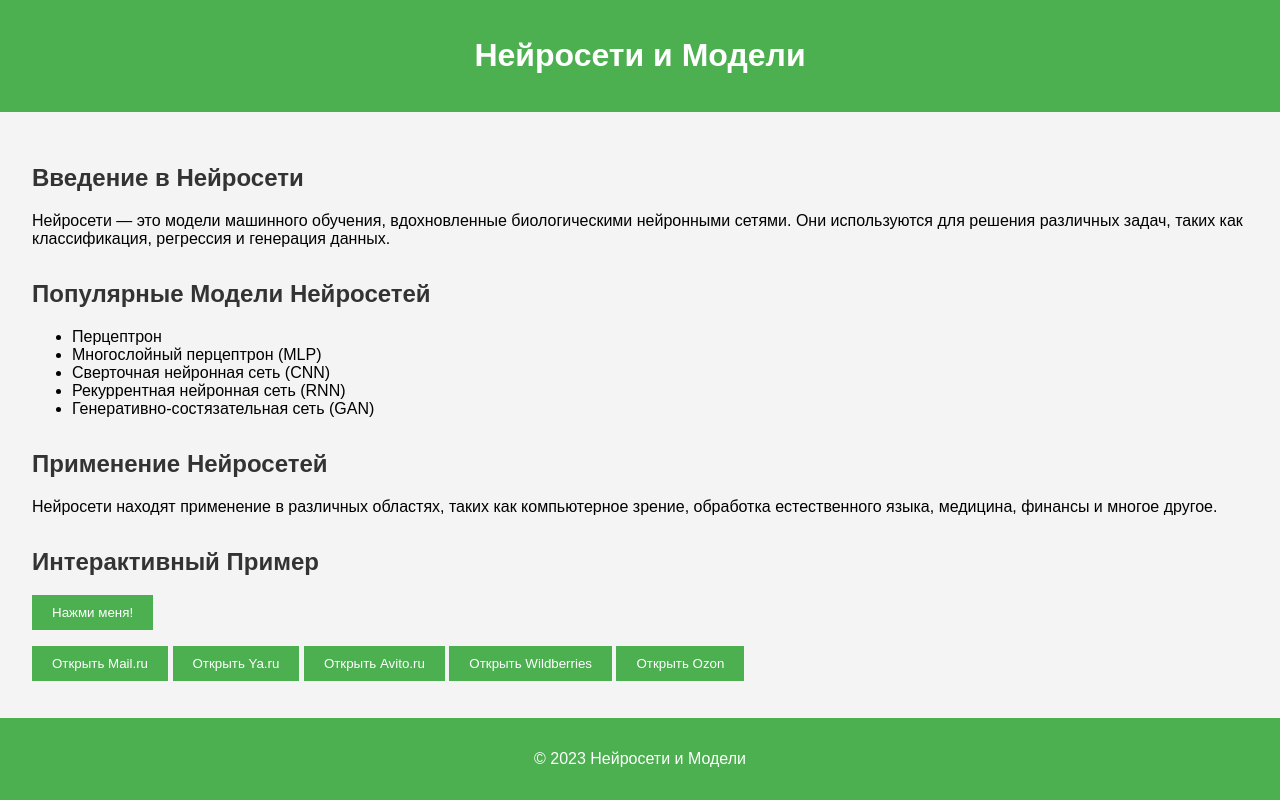
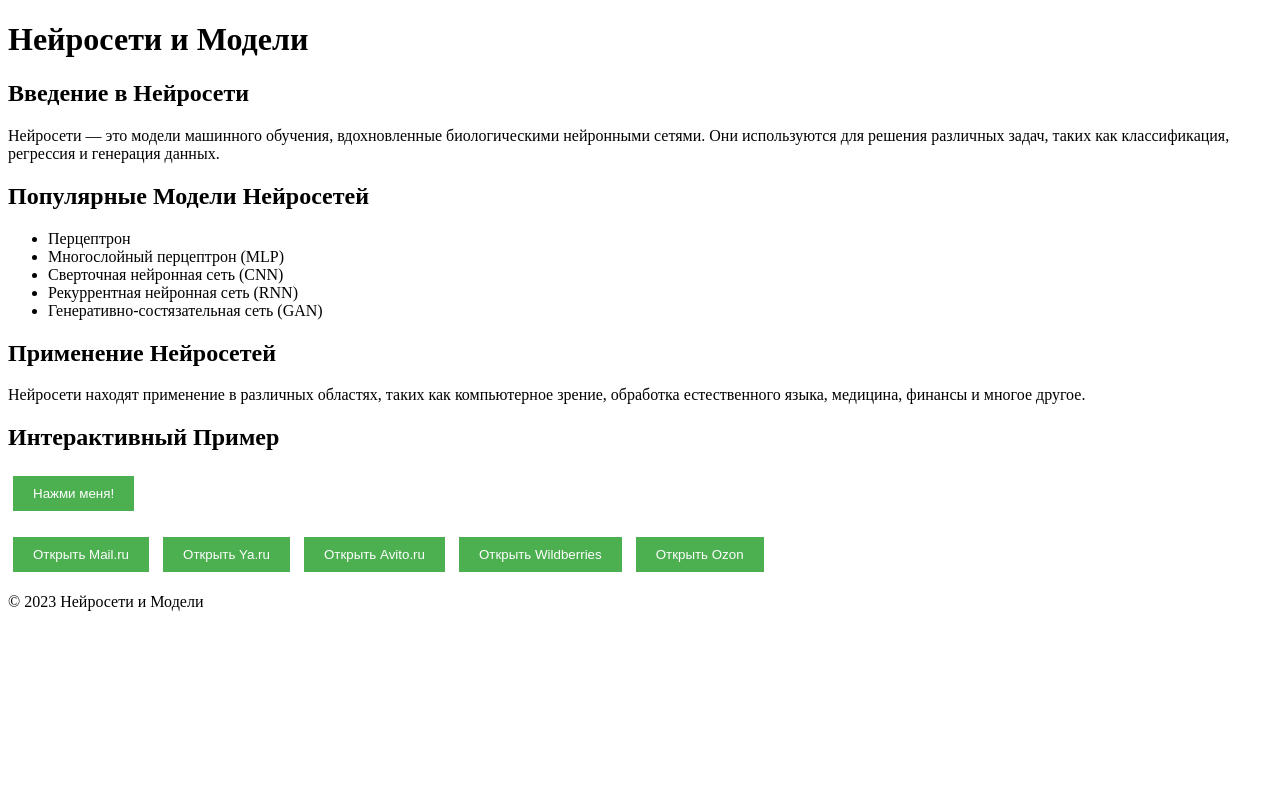
Before and after one commit to Rc6uaa/rc6uaa.github.io, a plain HTML site: page index.html in a window 1280 px wide. Drawn offline with Linux system fonts and the light colour scheme.

Commit message:
Update styles.css

```diff
--- a/styles.css
+++ b/styles.css
@@ -1,45 +1,10 @@
-body {
-    font-family: Arial, sans-serif;
-    margin: 0;
-    padding: 0;
-    background-color: #f4f4f4;
-}
-
-header {
-    background-color: #4CAF50;
-    color: white;
-    padding: 1em 0;
-    text-align: center;
-}
-
-main {
-    padding: 2em;
-}
-
-section {
-    margin-bottom: 2em;
-}
-
-h2 {
-    color: #333;
-}
-
-footer {
-    background-color: #4CAF50;
-    color: white;
-    text-align: center;
-    padding: 1em 0;
-    position: fixed;
-    width: 100%;
-    bottom: 0;
-}
-
 button {
     background-color: #4CAF50;
     color: white;
     border: none;
     padding: 10px 20px;
     cursor: pointer;
+    margin: 5px; /* Добавлено для отступов между кнопками */
 }
 
 button:hover {
```
